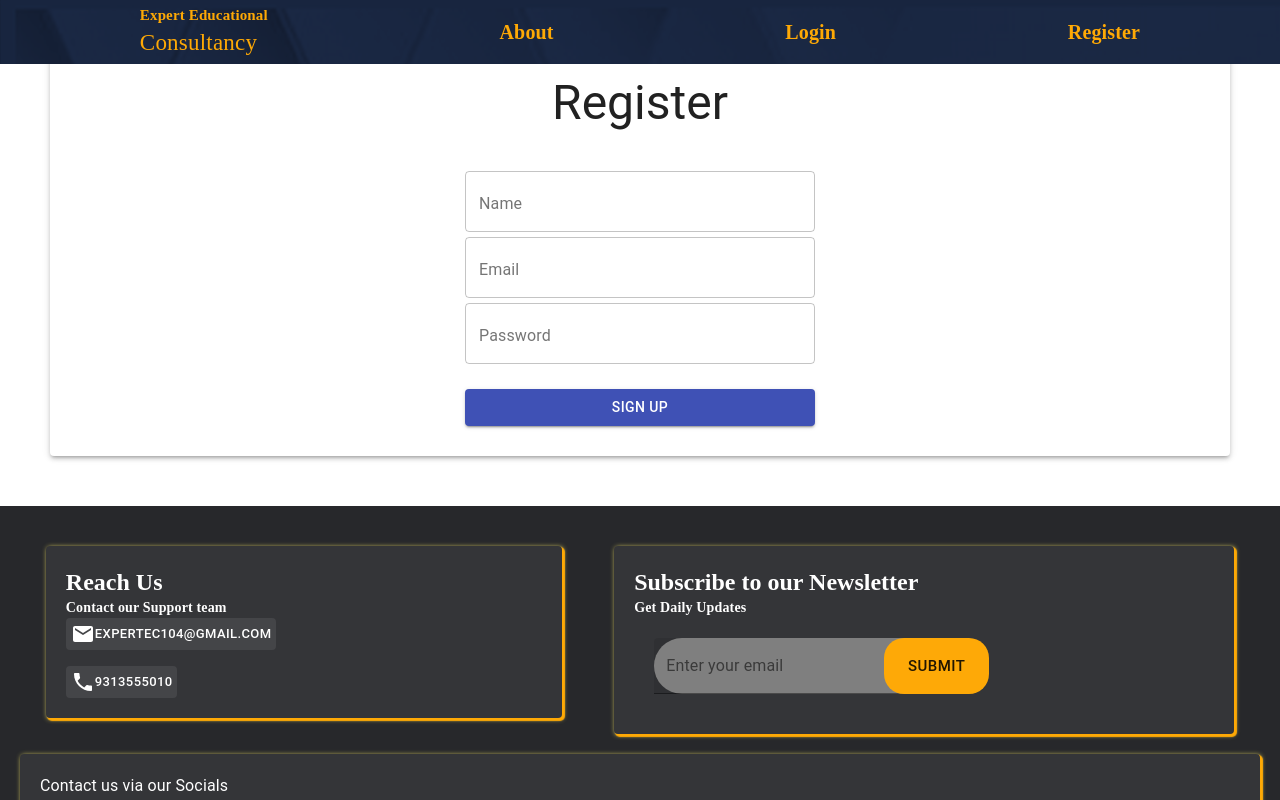
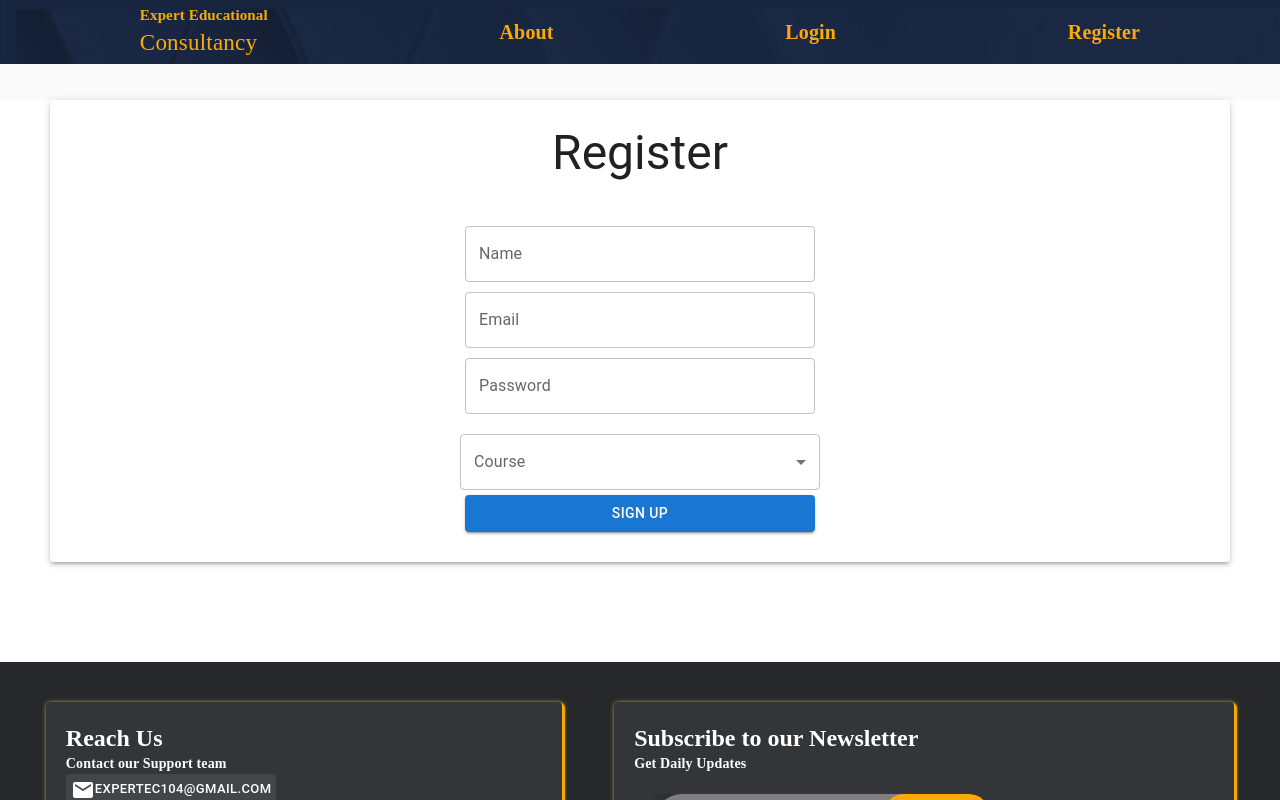
Before and after one commit to sarthakx30/Expert-Educational-Consultancy, a React (Create React App) app in the folder client/: page /register in a window 1280 px wide. Shown: the top 800 px of the page. Built offline with nearby package versions, Linux system fonts and the light colour scheme.

Commit message:
setting up registeration

```diff
--- /dev/null
+++ b/client/src/api/axios.js
@@ -0,0 +1,5 @@
+import axios from 'axios';
+
+export default axios.create({
+    baseURL:'http://localhost:4679'
+});
--- a/client/src/pages/register.js
+++ b/client/src/pages/register.js
@@ -1,11 +1,20 @@
-import React,{useEffect} from 'react';
-import { Box, Grid, makeStyles, CssBaseline, Container, TextField, Paper, Button, Typography } from '@material-ui/core';
+import React, { useEffect, useState } from 'react';
+import { Grow, Box, Grid, makeStyles, CssBaseline, Container, Paper, Typography } from '@material-ui/core';
+import MenuItem from '@mui/material/MenuItem';
+import TextField from '@mui/material/TextField';
+import Alert from '@mui/material/Alert';
+import Button from '@mui/material/Button';
+import Stack from '@mui/material/Stack';
+
+import axios from '../api/axios';
+
+const REGISTERATION_URL = '/api/v1/register';
 
 const useStyles = makeStyles(() => ({
     form: {
         maxWidth: "400px",
         minHeight: "300px",
-        margin: "0 auto",
+        margin: "auto",
         display: "flex",
         flexDirection: "column",
         background: "white",
@@ -18,22 +27,99 @@ const Register = ({ navbar, setNavbar }) => {
     useEffect(() => {
         setNavbar(true);
     }, [])
+
+    const [name, setName] = useState("");
+    const [email, setEmail] = useState("");
+    const [password, setPassword] = useState("");
+    const [course, setCourse] = useState(null);
+    const [success, setSuccess] = useState(false);
+
+    const handleSubmit = async (e) => {
+        e.preventDefault();
+        if(!name||!email||!password||!course){
+            return alert("One or more fields missing");
+        }
+        try {
+            const response = await axios.post(REGISTERATION_URL,
+                JSON.stringify({ name, password }),
+                {
+                    headers: { 'Content-Type': 'application/json' },
+                    withCredentials: true
+                }
+            )
+            console.log(JSON.stringify(response));
+            const accessToken = response.accessToken
+        } catch (error) {
+            <Grow in timeout={500}>
+                <Stack sx={{ width: '100%' }}>
+                    <Alert>
+                        {error.message}
+                    </Alert>
+                </Stack>
+            </Grow>
+        }
+        setSuccess(true);
+        console.log(name, email, password, course);
+
+        // <Stack sx={{ width: '100%' }} spacing={2}>
+        //     <MuiAlert
+        //         action={
+        //             <Button color="inherit" size="small">
+        //                 UNDO
+        //             </Button>
+        //         }
+        //     >
+        //         This is a success alert — check it out!
+        //     </MuiAlert>
+        // </Stack>
+        // alert("works")
+
+    }
+
     return (
         <Box
             display="flex"
             justifyContent="center"
             alignItems="center"
             minHeight="100vh"
-            style={{ margin: '50px' }}
-        >
+            style={{ margin: '100px 50px' }}
+        >   {success ? (
+            <Grow in timeout={500}>
+                <Stack sx={{ width: '100%' }}>
+                    <Alert
+                        action={
+                            <Button href="/" color="inherit" size="small">
+                                Home
+                            </Button>
+                        }
+                    >
+                        Registeration Successful. Our team will soon reach out to you. Click on the button to go back to home page
+                    </Alert>
+                </Stack>
+            </Grow>
+        ) : (<></>)
+            }
             <Paper elevation={3} style={{ padding: '5px' }}>
                 <Typography style={{ margin: '20px' }} variant="h3" align="center">
                     Register
                 </Typography>
-                <form className={classes.form}>
-                    <TextField style={{ margin: '5px' }} id="outlined-basic" label="Name" variant="outlined" />
-                    <TextField style={{ margin: '5px' }} id="outlined-basic" label="Email" variant="outlined" />
-                    <TextField style={{ margin: '5px' , marginBottom: '20px' }} id="outlined-basic" label="Password" variant="outlined" />
+                <form onSubmit={handleSubmit} className={classes.form}>
+                    <TextField value={name} onChange={(e) => setName(e.target.value)} style={{ margin: '5px' }} id="outlined-basic" label="Name" variant="outlined" />
+                    <TextField value={email} onChange={(e) => setEmail(e.target.value)} style={{ margin: '5px' }} id="outlined-basic" label="Email" variant="outlined" />
+                    <TextField value={password} onChange={(e) => setPassword(e.target.value)} style={{ margin: '5px', marginBottom: '20px' }} id="outlined-basic" label="Password" variant="outlined" />
+                    <TextField
+                        select
+                        label="Course"
+                        value={course}
+                        onChange={(e) => setCourse(e.target.value)}
+                    >
+                        <MenuItem value={10}>Ten</MenuItem>
+                        <MenuItem value={20}>Twenty</MenuItem>
+                        <MenuItem value={30}>Thirty</MenuItem>
+                        <MenuItem value={40}>Forty</MenuItem>
+                        <MenuItem value={50}>Fifty</MenuItem>
+                        <MenuItem value={60}>Sixty</MenuItem>
+                    </TextField>
                     <Button type="submit" color="primary" style={{ margin: '5px' }} variant="contained">Sign UP</Button>
                 </form>
             </Paper>
```
Also changed, not shown: 1 other file (tests, documents, lock files or other folders).
